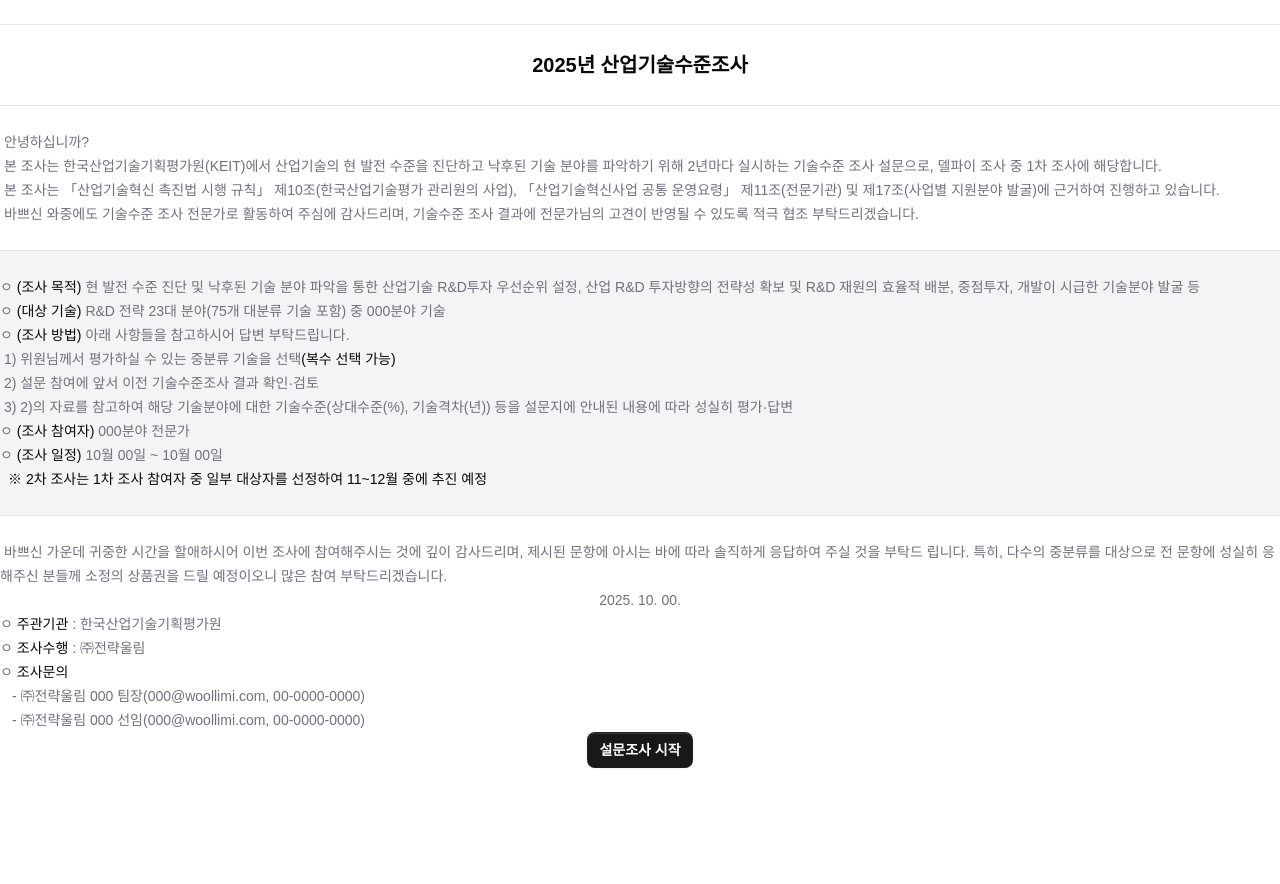
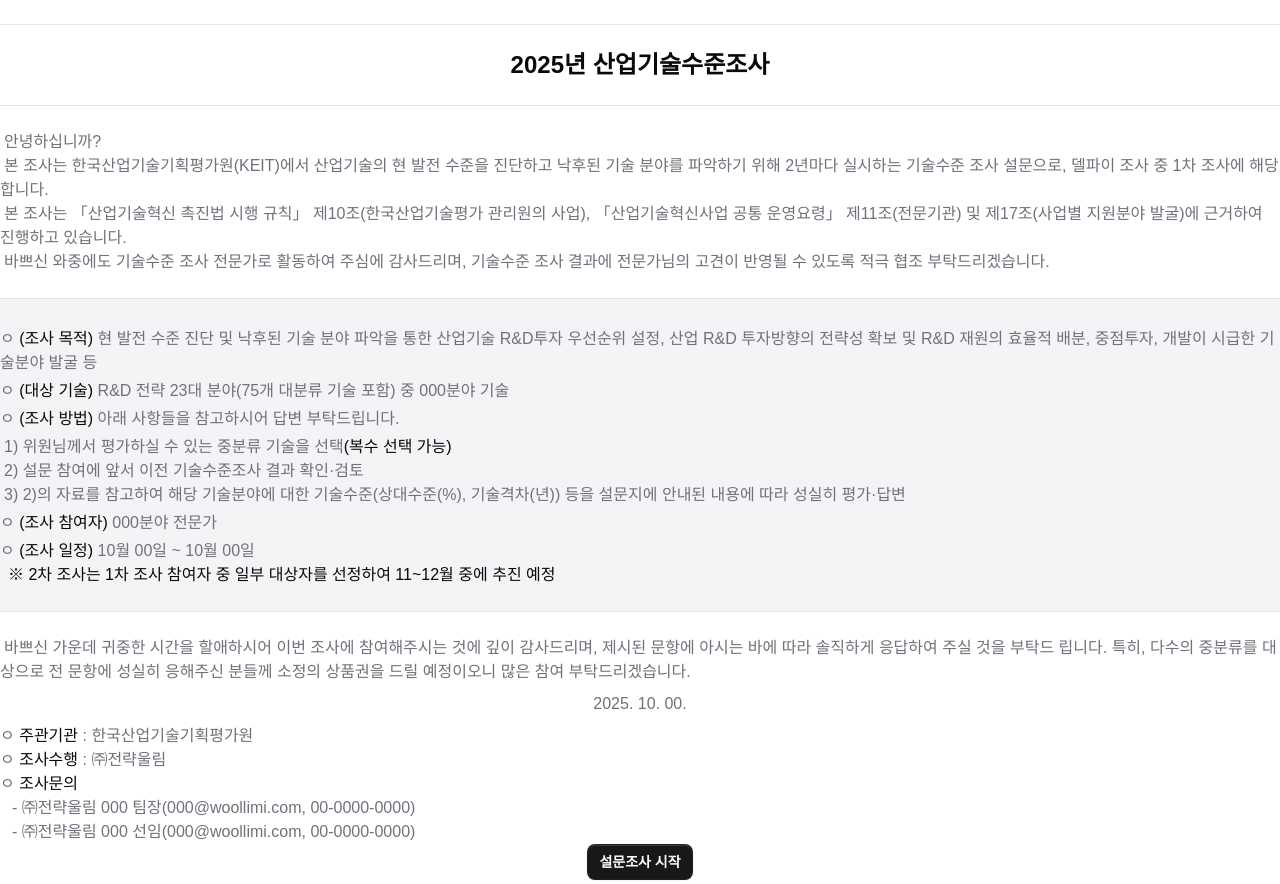
Before and after one commit to woollimsurvey/survey-2025, a Next.js app: page / in a window 1280 px wide. Before the commit the page ends 800 px from the top, so only its background shows below. Built offline with nearby package versions, Linux system fonts and the light colour scheme.

Commit message:
design: 설문 맨 앞 안내문구 글자크기 조정

```diff
--- a/src/app/basic/page.js
+++ b/src/app/basic/page.js
@@ -36,7 +36,7 @@ export default function Basic() {
 
   return (
     <form onSubmit={handleNext}>
-      <header className="my-3 py-3 bg-gray-50 ">
+      <header className="my-3 p-3 bg-gray-50 ">
         <Heading level={2}>
           <Badge className="align-middle">1</Badge> 응답자 기본 조사
         </Heading>
@@ -48,8 +48,8 @@ export default function Basic() {
           따라 정확히 입력을 부탁드립니다.
         </Text>
         <section className="grid grid-cols-[1fr_9fr] my-16 border">
-          <div className="row-span-2 flex justify-center items-center border-r bg-blue-50">
-            <strong className="text-lg">응답자 정보</strong>
+          <div className="row-span-2 flex justify-center items-center border-r bg-blue-950">
+            <strong className="text-lg text-white">응답자 정보</strong>
           </div>
           <div className="grid grid-cols-3 border-b">
             <div className="border-r border-b text-lg font-bold text-center leading-8">
--- a/src/app/page.js
+++ b/src/app/page.js
@@ -1,6 +1,5 @@
 import { Divider } from "@/components/divider";
-import { Heading } from "@/components/heading";
-import { Text, Strong } from "@/components/text";
+import { Strong } from "@/components/text";
 import { Button } from "@/components/button";
 
 export default function Home() {
@@ -8,92 +7,94 @@ export default function Home() {
     <div>
       <header className="text-center">
         <Divider className="my-6" />
-        <Heading>2025년 산업기술수준조사</Heading>
+        <h1 className="text-2xl font-semibold text-zinc-950">
+          2025년 산업기술수준조사
+        </h1>
         <Divider className="my-6" />
       </header>
       <main>
         <article>
-          <Text className="indent-1">안녕하십니까?</Text>
-          <Text className="indent-1">
+          <p className="indent-1 text-zinc-500">안녕하십니까?</p>
+          <p className="indent-1 text-zinc-500">
             본 조사는 한국산업기술기획평가원(KEIT)에서 산업기술의 현 발전 수준을
             진단하고 낙후된 기술 분야를 파악하기 위해 2년마다 실시하는 기술수준
             조사 설문으로, 델파이 조사 중 1차 조사에 해당합니다.
-          </Text>
-          <Text className="indent-1">
+          </p>
+          <p className="indent-1 text-zinc-500">
             본 조사는 「산업기술혁신 촉진법 시행 규칙」 제10조(한국산업기술평가
             관리원의 사업), 「산업기술혁신사업 공통 운영요령」 제11조(전문기관)
             및 제17조(사업별 지원분야 발굴)에 근거하여 진행하고 있습니다.
-          </Text>
-          <Text className="indent-1">
+          </p>
+          <p className="indent-1 text-zinc-500">
             바쁘신 와중에도 기술수준 조사 전문가로 활동하여 주심에 감사드리며,
             기술수준 조사 결과에 전문가님의 고견이 반영될 수 있도록 적극 협조
             부탁드리겠습니다.
-          </Text>
+          </p>
         </article>
         <Divider className="mt-6" />
         <article className="py-6 bg-gray-100">
-          <Text>
+          <p className="my-1 text-zinc-500">
             ㅇ <Strong>(조사 목적)</Strong> 현 발전 수준 진단 및 낙후된 기술
             분야 파악을 통한 산업기술 R&D투자 우선순위 설정, 산업 R&D 투자방향의
             전략성 확보 및 R&D 재원의 효율적 배분, 중점투자, 개발이 시급한
             기술분야 발굴 등
-          </Text>
-          <Text>
+          </p>
+          <p className="my-1 text-zinc-500">
             ㅇ <Strong>(대상 기술)</Strong> R&D 전략 23대 분야(75개 대분류 기술
             포함) 중 000분야 기술
-          </Text>
-          <Text>
+          </p>
+          <p className="my-1 text-zinc-500">
             ㅇ <Strong>(조사 방법)</Strong> 아래 사항들을 참고하시어 답변
             부탁드립니다.
-          </Text>
-          <Text className="indent-1">
+          </p>
+          <p className="indent-1 text-zinc-500">
             1) 위원님께서 평가하실 수 있는 중분류 기술을 선택
             <Strong>(복수 선택 가능)</Strong>
-          </Text>
-          <Text className="indent-1">
+          </p>
+          <p className="indent-1 text-zinc-500">
             2) 설문 참여에 앞서 이전 기술수준조사 결과 확인·검토
-          </Text>
-          <Text className="indent-1">
+          </p>
+          <p className="indent-1 text-zinc-500">
             3) 2)의 자료를 참고하여 해당 기술분야에 대한 기술수준(상대수준(%),
             기술격차(년)) 등을 설문지에 안내된 내용에 따라 성실히 평가·답변
-          </Text>
-          <Text>
+          </p>
+          <p className="my-1 text-zinc-500">
             ㅇ <Strong>(조사 참여자)</Strong> 000분야 전문가
-          </Text>
-          <Text>
+          </p>
+          <p className="text-zinc-500">
             ㅇ <Strong>(조사 일정)</Strong> 10월 00일 ~ 10월 00일
-          </Text>
-          <Text className="indent-2">
+          </p>
+          <p className="indent-2 text-zinc-500">
             <Strong>
               ※ 2차 조사는 1차 조사 참여자 중 일부 대상자를 선정하여 11~12월
               중에 추진 예정
             </Strong>
-          </Text>
+          </p>
         </article>
         <Divider className="mb-6" />
-        <Text className="indent-1">
+        <p className="indent-1 text-zinc-500">
           바쁘신 가운데 귀중한 시간을 할애하시어 이번 조사에 참여해주시는 것에
           깊이 감사드리며, 제시된 문항에 아시는 바에 따라 솔직하게 응답하여 주실
           것을 부탁드 립니다. 특히, 다수의 중분류를 대상으로 전 문항에 성실히
           응해주신 분들께 소정의 상품권을 드릴 예정이오니 많은 참여
           부탁드리겠습니다.
-        </Text>
-        <Text className="text-center">2025. 10. 00.</Text>
-        <Text>
+        </p>
+        <p className="my-2 text-center text-zinc-500">2025. 10. 00.</p>
+        <p className="text-zinc-500">
           ㅇ <Strong>주관기관</Strong> : 한국산업기술기획평가원
-        </Text>
-        <Text>
+        </p>
+        <p className="text-zinc-500">
           ㅇ <Strong>조사수행</Strong> : ㈜전략울림
-        </Text>
-        <Text>
+        </p>
+        <p className="text-zinc-500">
           ㅇ <Strong>조사문의</Strong>
-        </Text>
-        <Text className="indent-3">
+        </p>
+        <p className="indent-3 text-zinc-500">
           - ㈜전략울림 000 팀장(000@woollimi.com, 00-0000-0000)
-        </Text>
-        <Text className="indent-3">
+        </p>
+        <p className="indent-3 text-zinc-500">
           - ㈜전략울림 000 선임(000@woollimi.com, 00-0000-0000)
-        </Text>
+        </p>
       </main>
       <footer className="text-center">
         <Button href="/basic">설문조사 시작</Button>
```
